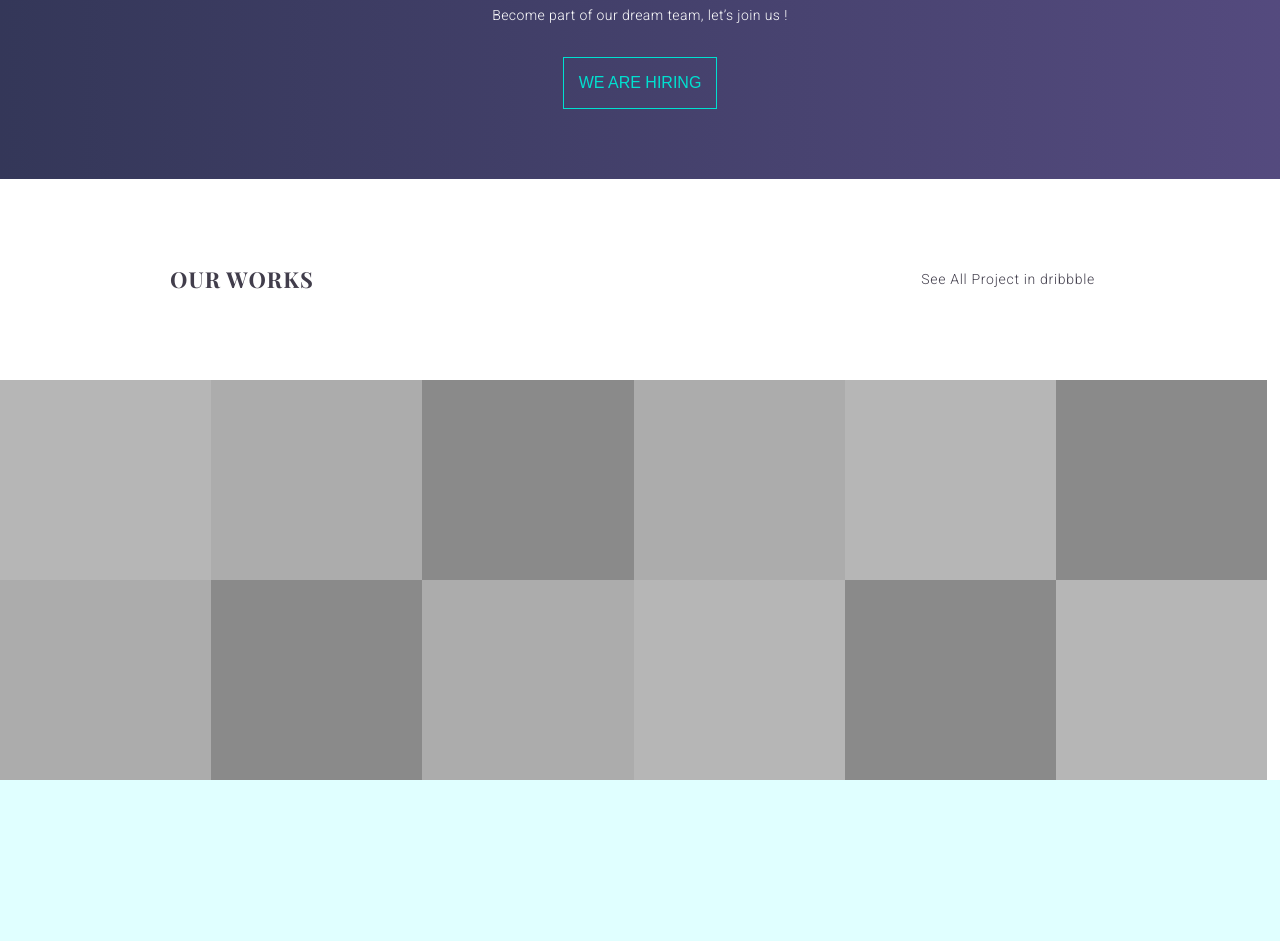
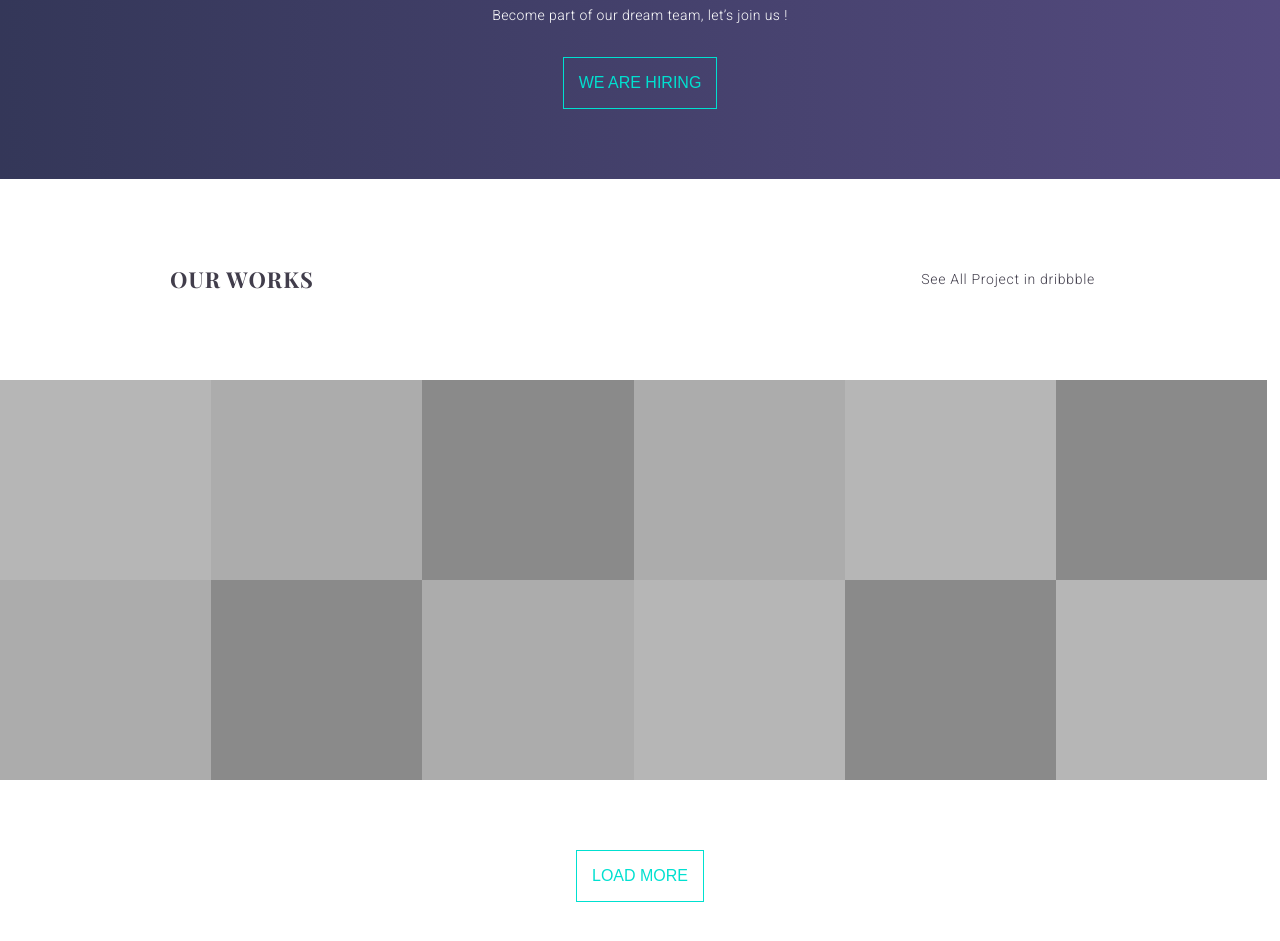
Before and after one commit to vladimir1234567/tajam, a website: page index.html in a window 1280 px wide. Shown: the part 3067-4008 px from the top of the page. Before the commit the page ends 3847 px from the top, so only its background shows below. Drawn offline with nearby package versions, Linux system fonts and the light colour scheme; a web font is replaced by a local one.

Commit message:
finish our-works section}

```diff
--- a/index.html
+++ b/index.html
@@ -190,6 +190,7 @@
             <li class="pictures-item"></li>
             <li class="pictures-item"></li>
         </ul>
+        <button type="button" class="press-more">LOAD MORE</button>
     </section>
 </div>
 </body>
--- a/sass/layout/_our-works.scss
+++ b/sass/layout/_our-works.scss
@@ -1,5 +1,7 @@
 .our-works {
+  text-align: center;
   background: $white;
+  padding-bottom: 70px;
   .wrapper {
     padding: 70px 0;
     display: flex;
@@ -32,6 +34,7 @@
   margin: 0 auto;
   display: flex;
   flex-wrap: wrap;
+  margin-bottom: 70px;
   .pictures-item {
     width: 16.5%;
     height: 200px;
@@ -55,3 +58,7 @@
     }
   }
 }
+.press-more {
+  @include section-light-link;
+  background: none;
+}
```
Also changed, not shown: css/style.css.
